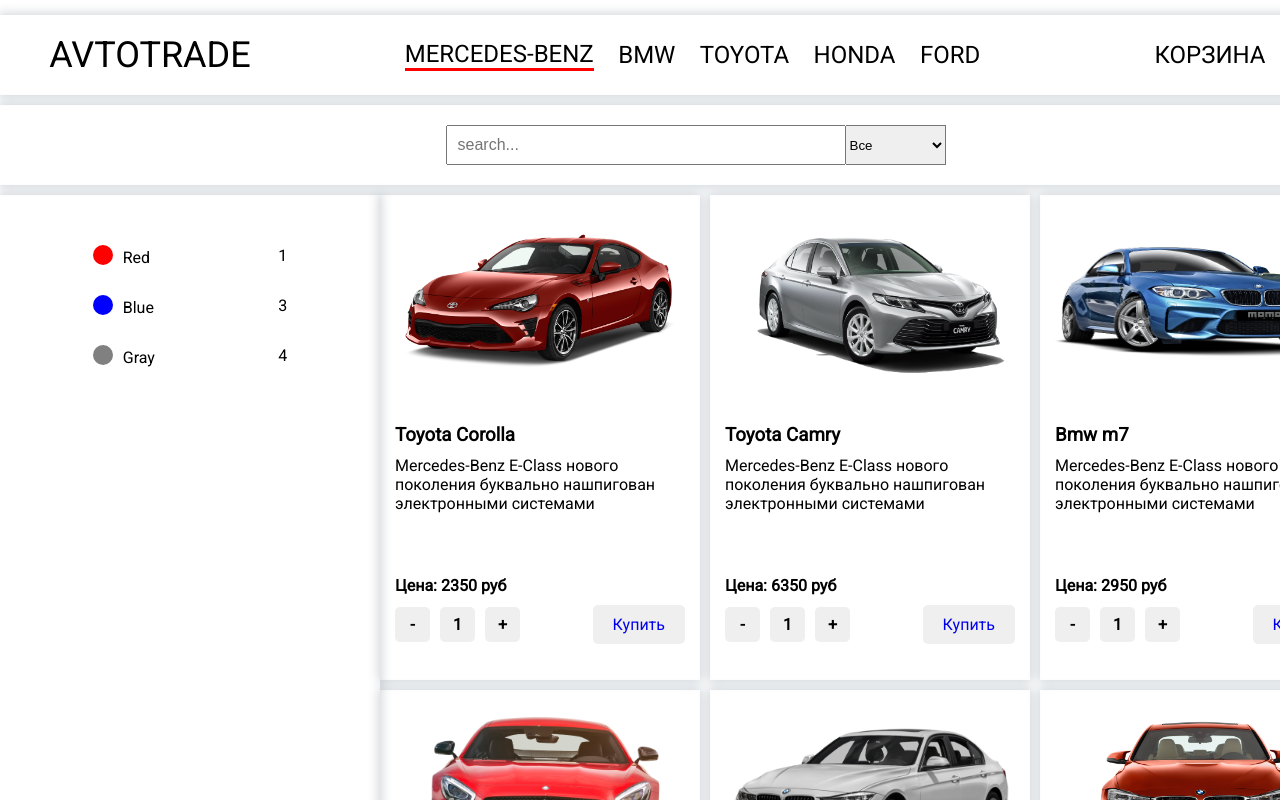
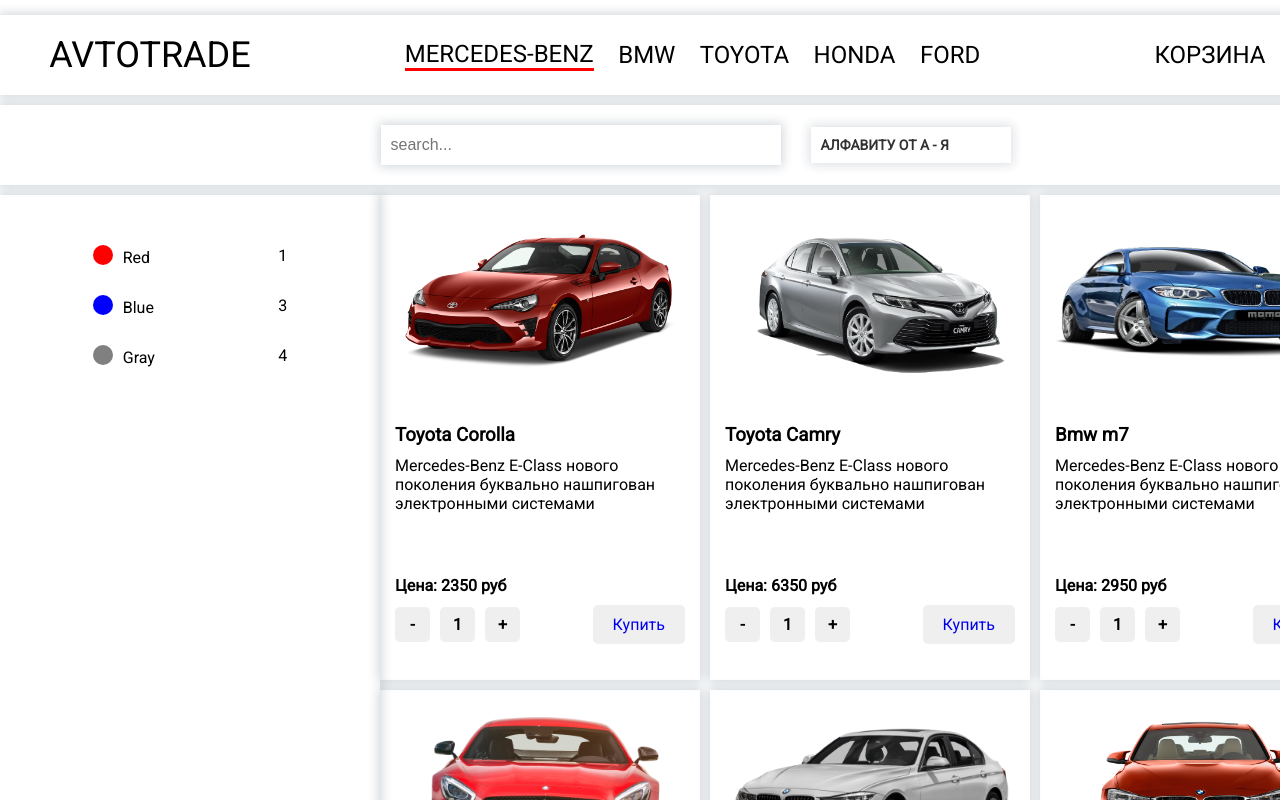
Before and after one commit to YuberRoshe70/react-one, a React (Create React App) app: page / in a window 1280 px wide. Shown: the top 800 px of the page. Built offline with nearby package versions, Linux system fonts and the light colour scheme.

Commit message:
Добавил popup

```diff
--- a/public/index.html
+++ b/public/index.html
@@ -1,5 +1,5 @@
 <!DOCTYPE html>
-<html lang="en">
+<html lang="ru">
   <head>
     <meta charset="utf-8" />
     <meta name="viewport" content="width=device-width, initial-scale=1" />
--- a/src/App.css
+++ b/src/App.css
@@ -31,7 +31,7 @@
   align-items: center;
   margin-right: 25px;
 }
-ul {
+.header__ul {
   width: 600px;
   height: 100%;
   display: flex;
@@ -45,6 +45,7 @@
   text-transform: uppercase;
   cursor: pointer;
 }
+
 .header__cart {
   width: 300px;
 
@@ -76,6 +77,8 @@
   padding-left: 10px;
   font-size: 16px;
   outline: none;
+  border: none;
+  box-shadow: 0px 0px 10px 2px rgba(34, 60, 80, 0.2);
 }
 
 .delete {
@@ -93,17 +96,42 @@
 .delete:hover {
   opacity: 0.9;
 }
-.block__select {
-  min-width: 100px;
-  height: 40px;
-  border-left: none;
-  outline: none;
+.sort {
+  width: 200px;
+  padding: 10px;
+  background-color: white;
+  box-shadow: 0px 0px 10px 2px rgba(34, 60, 80, 0.2);
+  margin-left: 30px;
+  text-transform: uppercase;
+  font-size: 14px;
+  font-weight: 600;
+  opacity: 0.8;
   cursor: pointer;
+
 }
 
-option* {
-  font-size: 16px;
-  background-color: coral;
+.sort__popup {
+
+  background-color: white;
+  position: absolute;
+  width: 200px;
+  top: 62px;
+  right: 350px;
+}
+
+.popup-value {
+  font-size: 14px;
+  padding: 10px 10px;
+  box-shadow: 0px 0px 10px 2px rgba(34, 60, 80, 0.2);
+  margin-top: 3px;
+  opacity: .7;
+}
+
+.popup-value:hover {
+  background-color: chocolate;
+  transition: .5s;
+  opacity: .9;
+  font-weight: 600;
 }
 
 .block__btn {
@@ -117,7 +145,6 @@
   width: 100%;
   height: 1000px;
   display: flex;
-
 }
 
 .sidebar {
@@ -126,7 +153,6 @@
   padding-top: 20px;
   width: 380px;
   box-shadow: 0px 0px 10px 2px rgba(34, 60, 80, 0.2);
-
 }
 .sidebar__color {
   width: 300px;
--- a/src/App.js
+++ b/src/App.js
@@ -1,21 +1,25 @@
-import React from "react";
+import React, { createContext } from "react";
 import "./App.css";
 import DB from "./assets/DB.json";
 import Card from "./components/Card";
 import Header from "./components/Header";
 import InputBlock from "./components/InputBlock";
 import Sidebar from "./components/Sidebar";
+ export const Context = React.createContext()
 
 function App() {
 
+
+
   const [search, setSearch] = React.useState('')
   return (
+    <Context.Provider value={{search, setSearch}}>
     <div className="App">
       <div className="container">
         <Header/>
       </div>
       <div className="container">
-        <InputBlock  search={search} setSearch={setSearch}/>
+        <InputBlock />
       </div>
       <div className="container">
         <div className="wrapper">
@@ -35,6 +39,7 @@
       </div>
       </div>
     </div>
+    </Context.Provider>
   );
 }
 
--- a/src/components/Header.jsx
+++ b/src/components/Header.jsx
@@ -1,6 +1,10 @@
 import React from 'react'
 
 const Header = () => {
+
+  const findModel = (i) => {
+    setModelsIndex(i)
+  }
 
   const models = ['MERCEDES-BENZ','BMW','TOYOTA','HONDA', "FORD"]
   const [modelsIndex, setModelsIndex] = React.useState(0)
@@ -9,8 +13,8 @@
     <div className="header">
     <div className="header__logo">AVTOTRADE</div>
     <div className="header__menu">
-      <ul>
-     { models.map((item, i) => <li  onClick={() => setModelsIndex(i)} className={ modelsIndex === i ? 'active': ''} key={i}>{item}</li>)  }
+      <ul className='header__ul'>
+     { models.map((item, i) => <li  onClick={() => findModel(i)} className={ modelsIndex === i ? 'active': ''} key={i}>{item}</li>)  }
 
       </ul>
     </div>
--- a/src/components/InputBlock.jsx
+++ b/src/components/InputBlock.jsx
@@ -1,20 +1,40 @@
+
 import React from 'react'
+import { Context } from '../App';
 
-const InputBlock = ({search, setSearch}) => {
+const InputBlock = () => {
 
+  const options = ["алфавиту от А - Я", "цене", "популярности"]
+  const [option, setOption] = React.useState(0)
+  const [visible, setVisible] = React.useState(false)
+  const { search, setSearch } = React.useContext(Context);
+
+  const selected = (i) => {
+    setOption(i)
+    setVisible(false)
+  }
 
 
   return (
     <div className="input__block">
       <input onChange={(e) => setSearch(e.target.value)} value={search} type="text" placeholder="search..." />
-    {search && <div onClick={() =>  setSearch('')} className="delete">x</div>}
-      <select name="" id="" className="block__select">
-        <option value="Все">Все</option>
-        <option value="Mercedes">Mercedes</option>
-        <option value="Bmw">Bmw</option>
-        <option value="Toyota">Toyota</option>
-      </select>
-      {/* <div className="block__btn">Search</div> */}
+      {search && <div onClick={() => setSearch('')} className="delete">x</div>}
+      <div className="sort" onClick={() => setVisible(!visible)}>
+        <span>{options[option]}</span>
+
+      </div>
+      {visible && <div className="sort__popup">
+        <ul >
+          {options.map((item, i) => <li className='popup-value' onClick={() => selected(i)} key={i}>{item}</li>)}
+        </ul>
+
+      </div>}
+      {/* <select name="" id="" className="block__select"  >
+        <option value=""   >Все</option>
+     { options.map((item, i) =>  <option value={i}  key={i} >{item}</option >) }
+
+      </select> */}
+
 
     </div>
   )
```
